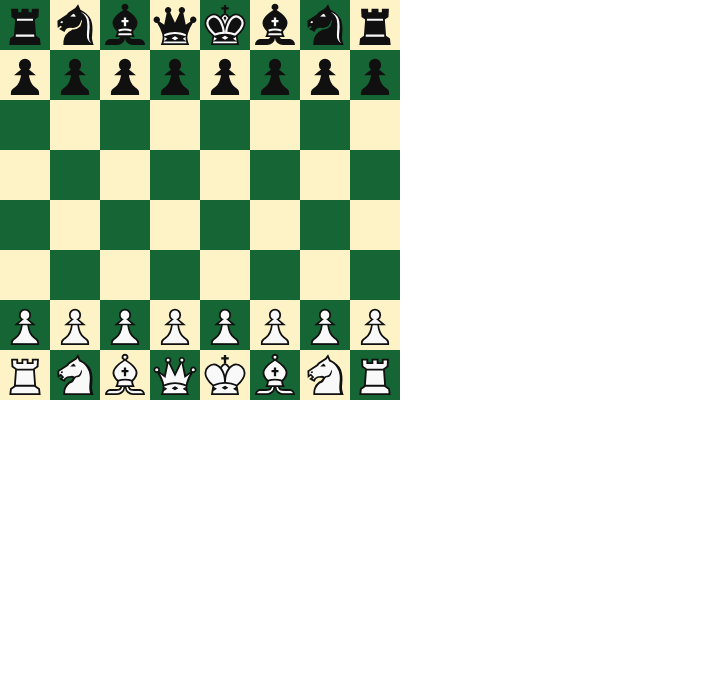
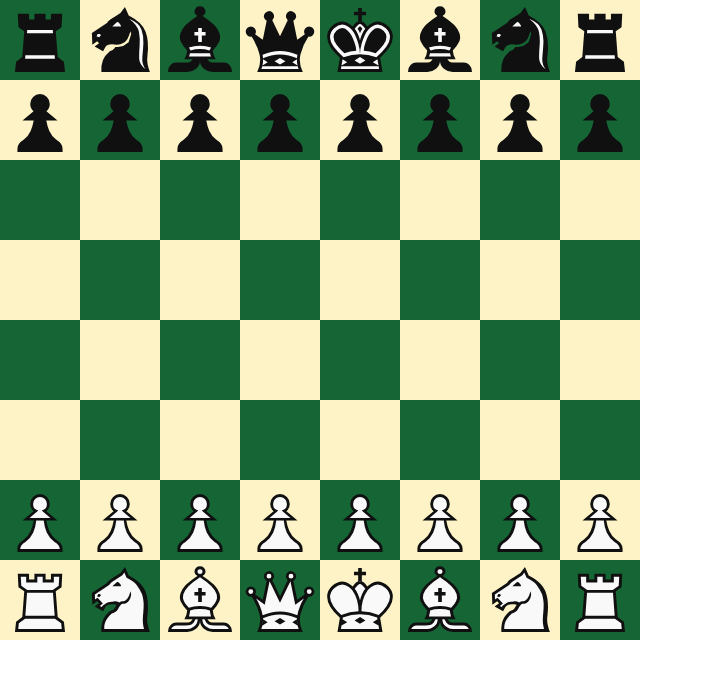
Before and after one commit to IndiW/homepage, a React (Vite) app in the folder homepage/: page /chess in a window 1280 px wide. Shown: the top 678 px of the page, without its empty margins (0-703 px from the left). Built offline with nearby package versions, Linux system fonts and the light colour scheme.

Commit message:
Add piece acceptable moves

```diff
--- a/homepage/src/pages/Chess/Chess.tsx
+++ b/homepage/src/pages/Chess/Chess.tsx
@@ -1,36 +1,21 @@
 import React, { useEffect, useRef } from 'react'
 import { useState } from 'react'
 
-const TILE_SIZE = 50
+const TILE_SIZE = 80
 const ROWS = ['a', 'b', 'c', 'd', 'e', 'f', 'g', 'h']
-
-const useMousePosition = () => {
-    const [mousePosition, setMousePosition] = React.useState<{
-        x: number | null
-        y: number | null
-    }>({ x: null, y: null })
-    React.useEffect(() => {
-        const updateMousePosition = (ev: MouseEvent) => {
-            setMousePosition({ x: ev.clientX, y: ev.clientY })
-        }
-        window.addEventListener('mousedown', updateMousePosition)
-        return () => {
-            window.removeEventListener('mousedown', updateMousePosition)
-        }
-    }, [])
-    return mousePosition
-}
 
 function Board({
     pieces,
     selectedTile,
     onTileClick,
     onPieceClick,
+    moves,
 }: {
     pieces: Array<Piece>
     selectedTile: { x: number | null; y: number | null }
     onTileClick: (x: number | null, y: number | null) => () => void
     onPieceClick: (x: number | null, y: number | null) => () => void
+    moves?: Array<[number, number]>
 }) {
     const isSelected = (x: number, y: number) => {
         return (
@@ -39,6 +24,12 @@ function Board({
             selectedTile.x === x &&
             selectedTile.y === y
         )
+    }
+
+    console.log(moves)
+
+    const isMove = (x: number, y: number) => {
+        return moves?.some(([moveX, moveY]) => moveX === x && moveY === y)
     }
     const boardDivs = () => {
         const board: Array<JSX.Element> = []
@@ -50,6 +41,7 @@ function Board({
                     ? 'bg-green-800'
                     : 'bg-amber-100'
                 const tile = (
+                    <>
                         <div
                             id={`${ROWS[i]}${j}`}
                             className={`absolute h-4 w-4 ${tileColor}`}
@@ -58,9 +50,22 @@ function Board({
                                 left: j * TILE_SIZE,
                                 width: TILE_SIZE,
                                 height: TILE_SIZE,
+                                display: 'flex',
+                                justifyContent: 'center',
+                                alignItems: 'center',
                             }}
                             onClick={onTileClick(j, i)}
+                        >
+                            <div
+                                className={`${isMove(j, i) ? '' : 'invisible'} bg-green-600`}
+                                style={{
+                                    borderRadius: '50%',
+                                    height: '20%',
+                                    width: '20%',
+                                }}
                             />
+                        </div>
+                    </>
                 )
                 board.push(tile)
             }
@@ -75,11 +80,7 @@ function Board({
                 key={piece.id}
                 src={piece.src}
                 alt={piece.id}
-                className={`absolute ${
-                    isSelected(piece.position[0], piece.position[1])
-                        ? 'border-4 border-yellow-500'
-                        : ''
-                }`}
+                className={`absolute ${isSelected(piece.position[0], piece.position[1]) ? '' : ''}`}
                 style={{
                     top: piece.position[1] * TILE_SIZE,
                     left: piece.position[0] * TILE_SIZE,
@@ -94,10 +95,10 @@ function Board({
     })
 
     return (
-        <div className='h-32 w-32'>
+        <>
             {boardDivs()}
             {piecesDivs}
-        </div>
+        </>
     )
 }
 
@@ -112,6 +113,7 @@ interface Piece {
     src: string
 
     setPosition(position: [number, number]): void
+    availableMoves(): Array<[number, number]>
 }
 
 class Pawn implements Piece {
@@ -134,17 +136,19 @@ class Pawn implements Piece {
     setPosition(position: [number, number]) {
         this.position = position
     }
-    move() {
-        if (
-            (this.color == 'w' && this.position[0] == 7) ||
-            (this.color == 'b' && this.position[0] == 0)
-        ) {
+    availableMoves(): Array<[number, number]> {
+        if (this.color == 'w' && this.position[1] == 6) {
             return [
-                [this.position[0] + 1, this.position[1]],
-                [this.position[0] + 2, this.position[1]],
+                [this.position[0], this.position[1] - 1],
+                [this.position[0], this.position[1] - 2],
+            ]
+        } else if (this.color == 'b' && this.position[1] == 1) {
+            return [
+                [this.position[0], this.position[1] + 1],
+                [this.position[0], this.position[1] + 2],
             ]
         } else {
-            return [[this.position[0] + 1, this.position[1]]]
+            return [[this.position[0], this.position[1] - 1]]
         }
     }
 }
@@ -168,6 +172,28 @@ class Rook implements Piece {
     setPosition(position: [number, number]) {
         this.position = position
     }
+
+    availableMoves(): Array<[number, number]> {
+        const moves: Array<[number, number]> = []
+
+        // Horizontal moves
+        for (let i = this.position[0] + 1; i <= 7; i++) {
+            moves.push([i, this.position[1]])
+        }
+        for (let i = this.position[0] - 1; i >= 0; i--) {
+            moves.push([i, this.position[1]])
+        }
+
+        // Vertical moves
+        for (let i = this.position[1] + 1; i <= 7; i++) {
+            moves.push([this.position[0], i])
+        }
+        for (let i = this.position[1] - 1; i >= 0; i--) {
+            moves.push([this.position[0], i])
+        }
+
+        return moves
+    }
 }
 
 class Knight implements Piece {
@@ -189,6 +215,22 @@ class Knight implements Piece {
 
     setPosition(position: [number, number]) {
         this.position = position
+    }
+
+    availableMoves(): Array<[number, number]> {
+        const moves: Array<[number, number]> = []
+
+        // Knight moves
+        moves.push([this.position[0] + 2, this.position[1] + 1])
+        moves.push([this.position[0] + 2, this.position[1] - 1])
+        moves.push([this.position[0] - 2, this.position[1] + 1])
+        moves.push([this.position[0] - 2, this.position[1] - 1])
+        moves.push([this.position[0] + 1, this.position[1] + 2])
+        moves.push([this.position[0] + 1, this.position[1] - 2])
+        moves.push([this.position[0] - 1, this.position[1] + 2])
+        moves.push([this.position[0] - 1, this.position[1] - 2])
+
+        return moves
     }
 }
 
@@ -212,6 +254,20 @@ class Bishop implements Piece {
     setPosition(position: [number, number]) {
         this.position = position
     }
+
+    availableMoves(): Array<[number, number]> {
+        const moves: Array<[number, number]> = []
+
+        // Bishop moves
+        for (let i = 1; i <= 7; i++) {
+            moves.push([this.position[0] + i, this.position[1] + i])
+            moves.push([this.position[0] + i, this.position[1] - i])
+            moves.push([this.position[0] - i, this.position[1] + i])
+            moves.push([this.position[0] - i, this.position[1] - i])
+        }
+
+        return moves
+    }
 }
 
 class Queen implements Piece {
@@ -234,6 +290,28 @@ class Queen implements Piece {
     setPosition(position: [number, number]) {
         this.position = position
     }
+
+    availableMoves(): Array<[number, number]> {
+        const moves: Array<[number, number]> = []
+
+        // Horizontal and vertical moves
+        for (let i = 1; i <= 7; i++) {
+            moves.push([this.position[0] + i, this.position[1]])
+            moves.push([this.position[0] - i, this.position[1]])
+            moves.push([this.position[0], this.position[1] + i])
+            moves.push([this.position[0], this.position[1] - i])
+        }
+
+        // Diagonal moves
+        for (let i = 1; i <= 7; i++) {
+            moves.push([this.position[0] + i, this.position[1] + i])
+            moves.push([this.position[0] + i, this.position[1] - i])
+            moves.push([this.position[0] - i, this.position[1] + i])
+            moves.push([this.position[0] - i, this.position[1] - i])
+        }
+
+        return moves
+    }
 }
 
 class King implements Piece {
@@ -255,6 +333,22 @@ class King implements Piece {
 
     setPosition(position: [number, number]) {
         this.position = position
+    }
+
+    availableMoves(): Array<[number, number]> {
+        const moves: Array<[number, number]> = []
+
+        // Horizontal and vertical moves
+        moves.push([this.position[0] + 1, this.position[1]])
+        moves.push([this.position[0] - 1, this.position[1]])
+        moves.push([this.position[0], this.position[1] + 1])
+        moves.push([this.position[0], this.position[1] - 1])
+        moves.push([this.position[0] + 1, this.position[1] + 1])
+        moves.push([this.position[0] + 1, this.position[1] - 1])
+        moves.push([this.position[0] - 1, this.position[1] + 1])
+        moves.push([this.position[0] - 1, this.position[1] - 1])
+
+        return moves
     }
 }
 
@@ -387,13 +481,16 @@ export function Chess() {
     }
 
     return (
+        <div className='flex items-center justify-center' style={{ height: '100vh' }}>
             <div className='flex items-center justify-center'>
                 <Board
                     pieces={pieces}
                     selectedTile={selectedTile}
                     onTileClick={handleTileClick}
                     onPieceClick={handlePieceClick}
+                    moves={selectedPiece !== null ? selectedPiece?.availableMoves() : []}
                 />
+            </div>
         </div>
     )
 }
```
Lines whose indentation alone changed are shown as unchanged.
